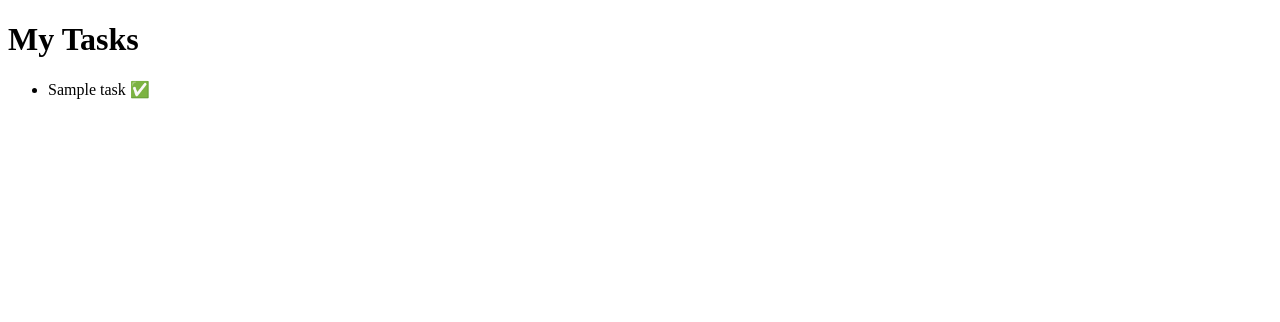
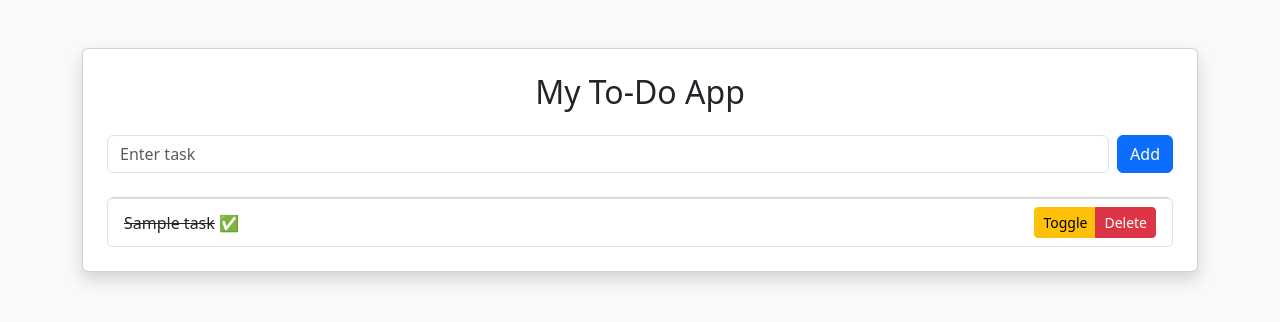
Before and after one commit to Sparsh2509/Todo_App_Backend, a Django app: page / in a window 1280 px wide. Shown: the top 322 px of the page. Run offline with Django 5.2, Linux system fonts and the light colour scheme; tables that the repository leaves empty hold one stand-in row (values such as "Sample post").

Commit message:
Model changed

```diff
--- a/todo_project/tasks/models.py
+++ b/todo_project/tasks/models.py
@@ -1,9 +1,35 @@
 from django.db import models
 
-# Create your models here.
 class Task(models.Model):
+
+    PRIORITY_CHOICES = [
+        ('L', 'Low'),
+        ('M', 'Medium'),
+        ('H', 'High'),
+    ]
+
+    # Basic task info
     title = models.CharField(max_length=200)
+    description = models.TextField(blank=True)
+
+    # Extra basic features
+    priority = models.CharField(
+        max_length=1,
+        choices=PRIORITY_CHOICES,
+        default='M'
+    )
+    category = models.CharField(max_length=50)
+
+    # Date & time
+    task_date = models.DateField()
+    start_time = models.TimeField(null=True, blank=True)
+    end_time = models.TimeField(null=True, blank=True)
+
+    # Toggle field (IMPORTANT)
     completed = models.BooleanField(default=False)
 
+    # Auto fields
+    created_at = models.DateTimeField(auto_now_add=True)
+
     def __str__(self):
-        return self.title
+        return self.subject
--- a/todo_project/tasks/templates/tasks/task_list.html
+++ b/todo_project/tasks/templates/tasks/task_list.html
@@ -2,23 +2,66 @@
 <html>
 <head>
     <title>My To-Do App</title>
+
+    <!-- Bootstrap CSS -->
+    <link
+      href="https://cdn.jsdelivr.net/npm/bootstrap@5.3.3/dist/css/bootstrap.min.css"
+      rel="stylesheet"
+    >
 </head>
-<body>
+<body class="bg-light">
 
-    <h1>My Tasks</h1>
+    <div class="container mt-5">
+        <div class="card shadow p-4">
 
-    <ul>
+            <h2 class="mb-4 text-center">My To-Do App</h2>
+
+            <!-- ADD TASK FORM -->
+            <form method="POST" class="d-flex gap-2 mb-4">
+                {% csrf_token %}
+                <input type="text" name="title" class="form-control" placeholder="Enter task" required>
+                <button type="submit" class="btn btn-primary">
+                    Add
+                </button>
+            </form>
+
+            <!-- TASK LIST -->
+            <ul class="list-group">
                 {% for task in tasks %}
-            <li>
-                {{ task.title }}
+                    <li class="list-group-item d-flex justify-content-between align-items-center">
+
+                        <span>
                             {% if task.completed %}
-                    ✅
+                                <s>{{ task.title }}</s> ✅
+                            {% else %}
+                                {{ task.title }} ❌
                             {% endif %}
+                        </span>
+
+                        <div class="btn-group btn-group-sm">
+                            <a href="{% url 'toggle_task' task.id %}"
+                            class="btn btn-warning">
+                                Toggle
+                            </a>
+
+                            <a href="{% url 'delete_task' task.id %}"
+                            class="btn btn-danger"
+                            onclick="return confirm('Delete this task?');">
+                                Delete
+                            </a>
+                        </div>
+
                     </li>
                 {% empty %}
-            <li>No tasks available</li>
+                    <li class="list-group-item text-center text-muted">
+                        No tasks yet
+                    </li>
                 {% endfor %}
             </ul>
 
+        </div>
+    </div>
+
 </body>
+
 </html>
--- a/todo_project/tasks/urls.py
+++ b/todo_project/tasks/urls.py
@@ -1,6 +1,8 @@
 from django.urls import path
-from .views import task_list
+from .views import task_list ,toggle_task,delete_task
 
 urlpatterns = [
     path("", task_list, name="task_list"),
+    path("toggle/<int:task_id>/", toggle_task, name="toggle_task"),
+    path("delete/<int:task_id>/", delete_task, name="delete_task"),
 ]
--- a/todo_project/tasks/views.py
+++ b/todo_project/tasks/views.py
@@ -16,3 +16,14 @@ def task_list(request):
         "form": form,
         "tasks": tasks
     })
+
+def toggle_task(request, task_id):
+    task = Task.objects.get(id=task_id)
+    task.completed = not task.completed
+    task.save()
+    return redirect("task_list")
+
+def delete_task(request, task_id):
+    task = Task.objects.get(id=task_id)
+    task.delete()
+    return redirect("task_list")
```
Also changed, not shown: todo_project/db.sqlite3, todo_project/tasks/migrations/0001_initial.py. Lines whose indentation alone changed are shown as unchanged.
